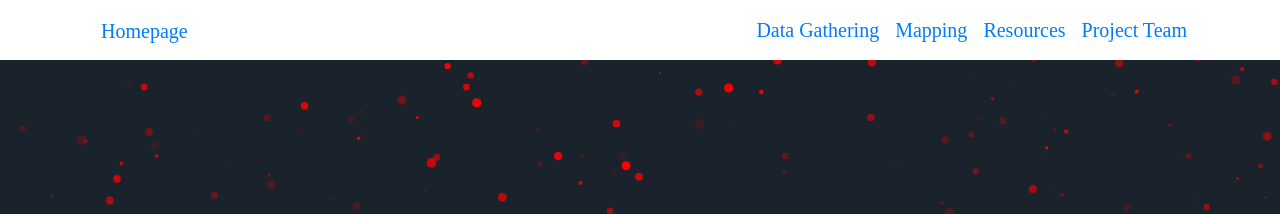
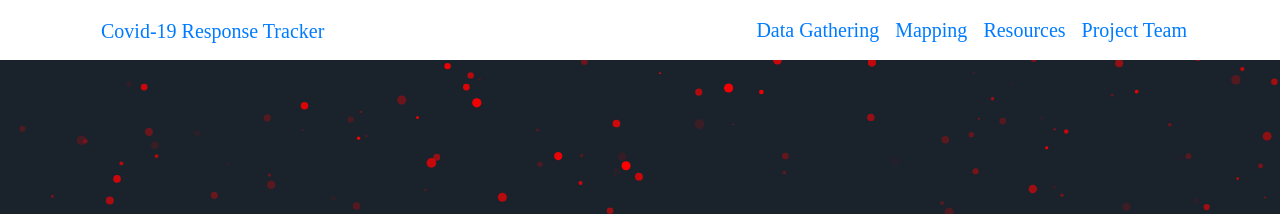
Before and after one commit to visionary-futures-collective/covid19, a Jekyll site: the page built from index.html, in a window 1280 px wide. Shown: the top 214 px of the page. Built offline with Jekyll 4.4.1, drawn with Linux system fonts in a browser that asks for light colours; some web fonts are replaced.

Commit message:
Update navbar.html

```diff
--- a/_includes/navbar.html
+++ b/_includes/navbar.html
@@ -4,7 +4,7 @@
 <nav class="navbar navbar-expand-md navbar-light">
   <div class="container">
     <a href="{{ site.baseurl }}/" class="navbar-brand">
-      <div class="d-inline align-middle pl-3 text-primary">Homepage</div>
+      <div class="d-inline align-middle pl-3 text-primary">Covid-19 Response Tracker</div>
     </a>
     <button class="navbar-toggler" data-toggle="collapse" data-target="#navbarNav">
       <span class="navbar-toggler-icon"></span>
```
